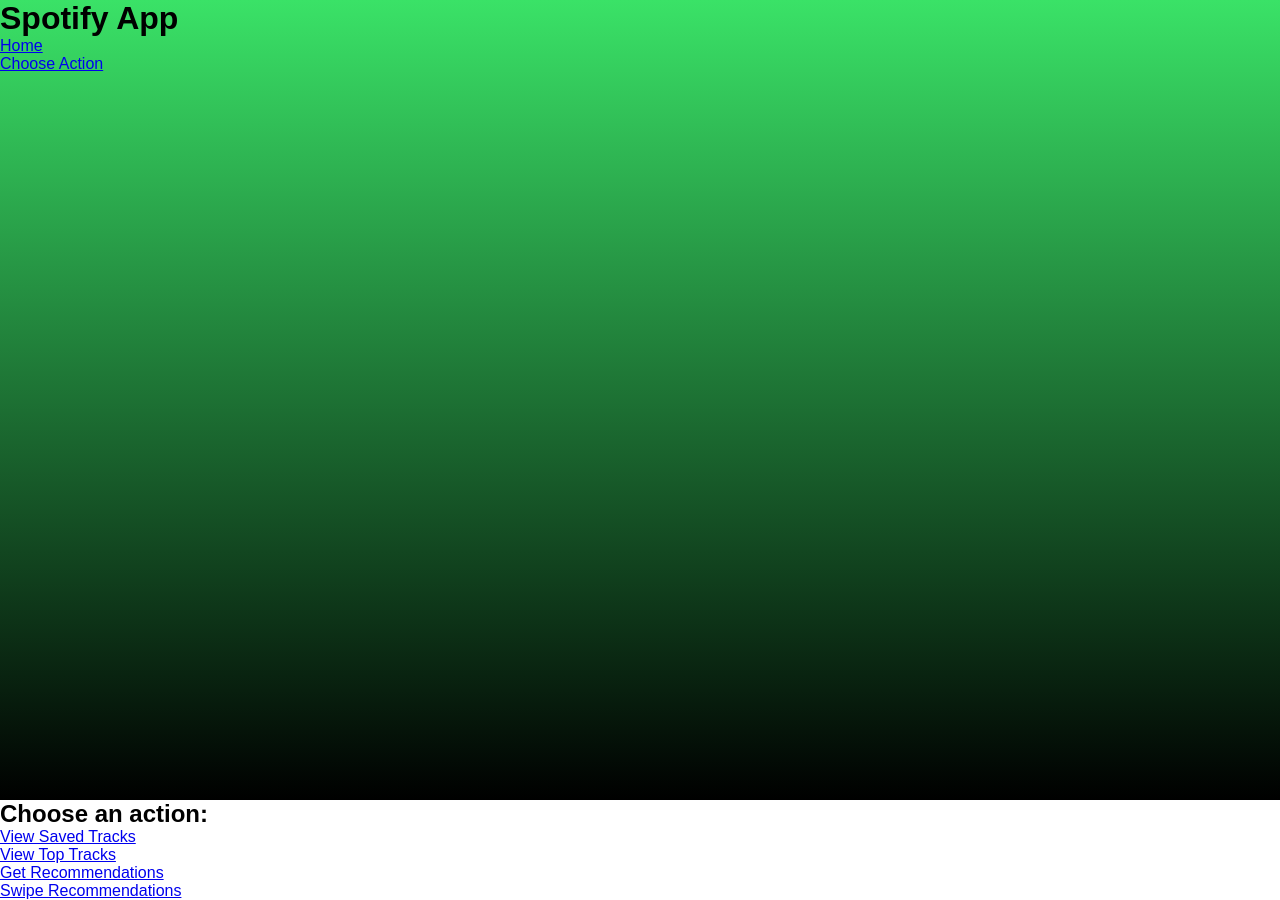
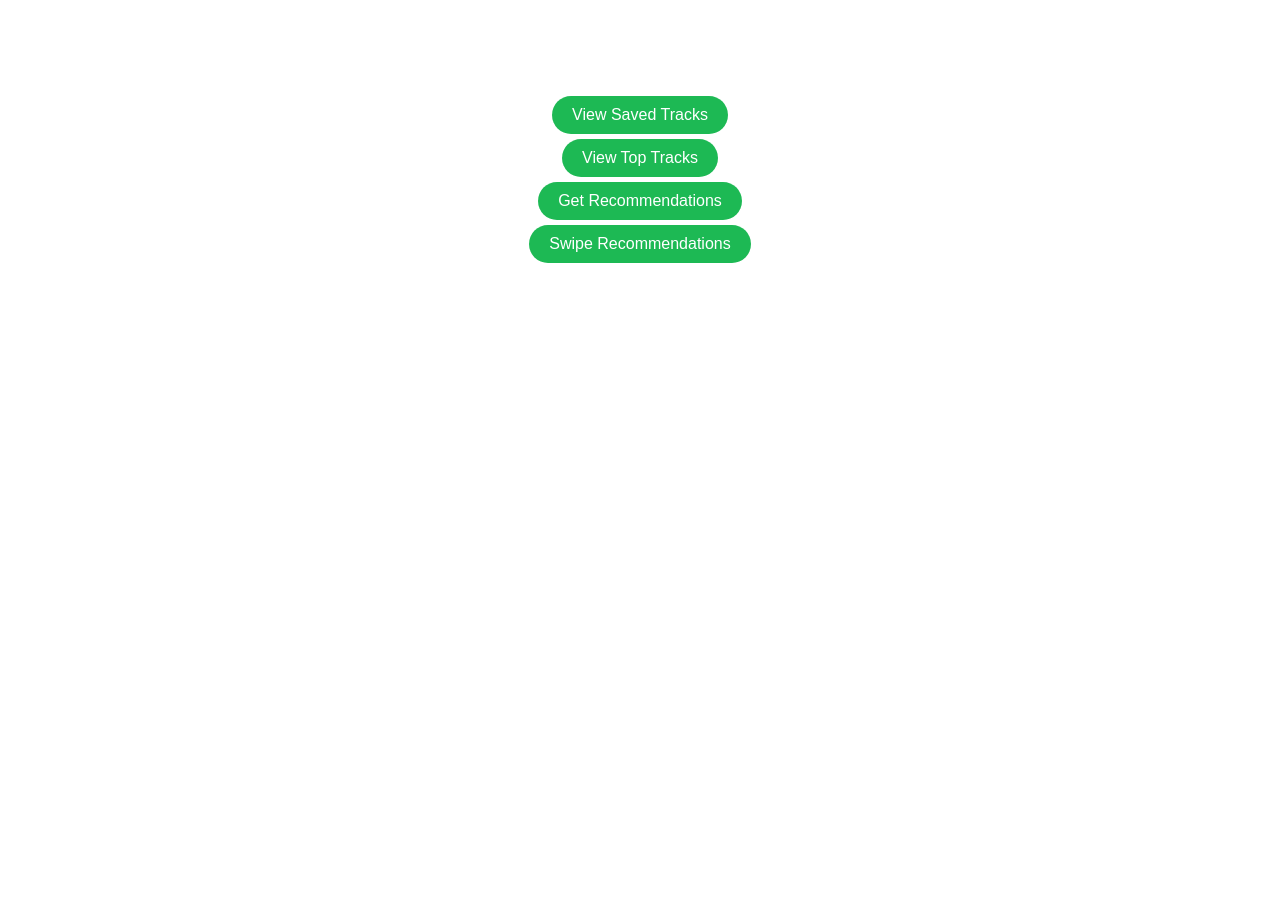
Before and after one commit to germanbursetromero/SongSwiper, a Flask app: page /chooseAction in a window 1280 px wide. After the commit the page ends 263 px from the top, so only its background shows below. Run offline with Flask 3, Linux system fonts and the light colour scheme.

Commit message:
Merge branch 'main' of https://github.com/germanbursetromero/SongSwiper2

```diff
--- a/static/css/style.css
+++ b/static/css/style.css
@@ -9,5 +9,55 @@
     height: 100vh;
     position: relative;
     overflow-y: auto;
-    background: linear-gradient(to bottom, #3ae267, #000000)
+nav{
+    width: 80%;
+    position: sticky;
+    margin:20px auto;
+    z-index: 1;
+    display: flex;
+    align-items: center;
 }
+
+nav h1{
+    flex: 1;
+    text-align: left;
+    color: white;
+}
+
+.nav-links{
+    flex: 1;
+    text-align: right;
+    margin-right: 30px;
+}
+
+.nav-links ul li{
+    list-style: none;
+    display: inline-block;
+    margin: 0 20px;
+}
+
+.nav-links ul li a{
+    color: #fff;
+    text-decoration: none;
+}
+
+.choose-action{
+    flex: 1;
+    text-align: center;
+    color: #ffffff;
+}
+.spot-button{
+    display: inline-block;
+    padding: 10px 20px;
+    font-size: 16px;
+    color: #fff;
+    background-color: #1DB954; /* Spotify green */
+    text-decoration: none;
+    border-radius: 50px; /* Rounded corners */
+    transition: background-color 0.3s ease;
+    margin-bottom: 5px;
+}
+.spot-button:hover{
+    background-color: #1ed760;
+}
+}
--- a/templates/base.html
+++ b/templates/base.html
@@ -8,16 +8,15 @@
 </head>
 <body>
     <div class="main">
-        <header>
-            <h1>Spotify App</h1>
-            <nav>
+        <nav>
+            <h1>Song Swiper</h1>
+            <div class="nav-links">
                 <ul>
                     <li><a href="/">Home</a></li>
                     <li><a href="/chooseAction">Choose Action</a></li>
                 </ul>
-            </nav>
-        </header>
-    </div>
+            </div>
+         </nav>
     <main>
         {% block content %}{% endblock %}
     </main>
--- a/templates/choose_action.html
+++ b/templates/choose_action.html
@@ -1,11 +1,19 @@
 {% extends "base.html" %}
 
 {% block content %}
+<head>
+    <meta charset="UTF-8">
+    <meta name="viewport" content="width=device-width, initial-scale=1.0">
+    <link rel="stylesheet" href="{{ url_for('static', filename='css/style.css') }}">
+</head>
+<div class="choose-action">
     <h2>Choose an action:</h2>
     <ul>
-        <li><a href="{{ url_for('getTracks') }}">View Saved Tracks</a></li>
-        <li><a href="{{ url_for('getTopTracks') }}">View Top Tracks</a></li>
-        <li><a href="{{ url_for('getRecommendations') }}">Get Recommendations</a></li>
-        <li><a href="{{ url_for('swipeRecommendations') }}">Swipe Recommendations</a></li>
+        <li><a href="{{ url_for('getTracks') }}" class="spot-button">View Saved Tracks</a></li>
+        <li><a href="{{ url_for('getTopTracks') }}" class="spot-button">View Top Tracks</a></li>
+        <li><a href="{{ url_for('getRecommendations') }}" class="spot-button">Get Recommendations</a></li>
+        <li><a href="{{ url_for('swipeRecommendations') }}" class="spot-button">Swipe Recommendations</a></li>
+        </div>
     </ul>
+</div>
 {% endblock %}
--- a/templates/swipe_recommendations.html
+++ b/templates/swipe_recommendations.html
@@ -28,4 +28,5 @@
         </form>
     </div>
     {% endfor %}
+</div>
 {% endblock %}
```
